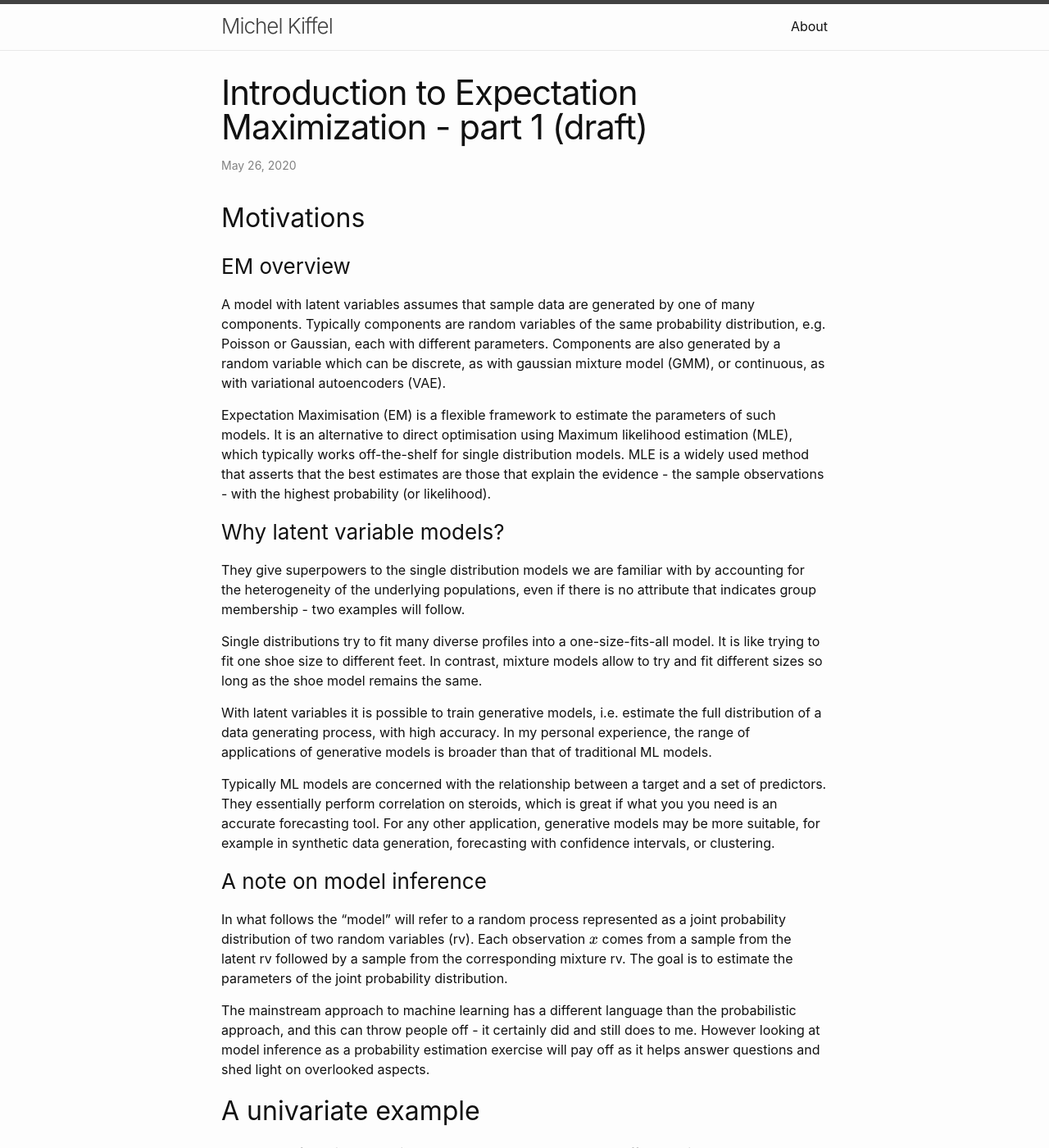
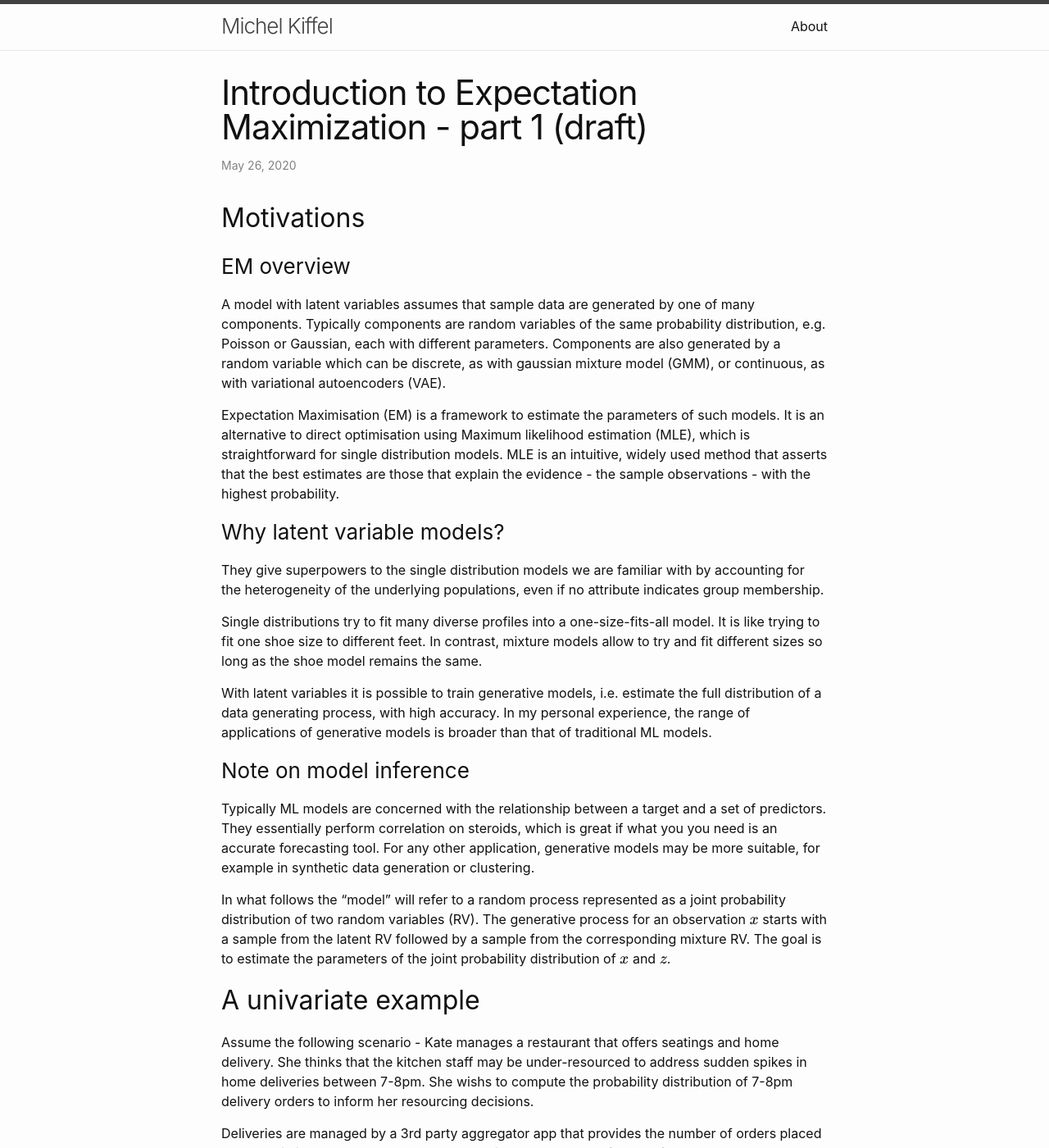
Before and after one commit to mkffl/mkffl.github.io, a Jekyll site: the page built from _posts/2020-05-26-Expectation-maximization-part-1.markdown, in a window 1280 px wide and 1400 px high. Shown: the whole window at 82% size. Built offline with Jekyll 4.4.1, drawn with Linux system fonts in a browser that asks for light colours; formulas are drawn with MathJax 3; some of the changed text lies outside the part shown.

Commit message:
clean up draft for part 1

````diff
--- a/_posts/2020-05-26-Expectation-maximization-part-1.markdown
+++ b/_posts/2020-05-26-Expectation-maximization-part-1.markdown
@@ -12,42 +12,26 @@ Typically components are random variables of the same probability distribution,
 each with different parameters. Components are also generated by a random variable which can be discrete,
 as with gaussian mixture model (GMM), or continuous, as with variational autoencoders (VAE).
 
-Expectation Maximisation (EM) is a flexible framework to estimate the parameters of
-such models. It is an alternative to direct optimisation using Maximum likelihood estimation (MLE),
-which typically works off-the-shelf for single distribution models. MLE is a widely used method that
-asserts that the best estimates are those that explain the evidence - the sample observations -
-with the highest probability (or likelihood).
+Expectation Maximisation (EM) is a  framework to estimate the parameters of such models. It is an alternative to direct optimisation using Maximum likelihood estimation (MLE), which is straightforward for single distribution models. MLE is an intuitive, widely used method that asserts that the best estimates are those that explain the evidence - the sample observations - with the highest probability.
 
 
 ### Why latent variable models?
 
-They give superpowers to the single distribution models we are familiar with by
-accounting for the heterogeneity of the underlying populations, even if there is no attribute
-that indicates group membership - two examples will follow.
+They give superpowers to the single distribution models we are familiar with by accounting for the heterogeneity of the underlying populations, even if no attribute indicates group membership.
 
-Single distributions try to fit many diverse profiles into a one-size-fits-all model. It is like
-trying to fit one shoe size to different feet. In contrast, mixture models allow to try and fit
-different sizes so long as the shoe model remains the same.
+Single distributions try to fit many diverse profiles into a one-size-fits-all model. It is like trying to fit one shoe size to different feet. In contrast, mixture models allow to try and fit different sizes so long as the shoe model remains the same.
 
 With latent variables it is possible to train generative models, i.e. estimate the full distribution
 of a data generating process, with high accuracy. In my personal experience, the range of applications of generative
 models is broader than that of traditional ML models.
 
-Typically ML models are concerned with the relationship between a target and a set of predictors. They essentially
-perform correlation on steroids, which is great if what you you need is an accurate forecasting
-tool. For any other application, generative models may be more suitable, for example in
-synthetic data generation, forecasting with confidence intervals, or clustering.
+### Note on model inference
 
-### A note on model inference
+Typically ML models are concerned with the relationship between a target and a set of predictors. They essentially perform correlation on steroids, which is great if what you you need is an accurate forecasting tool. For any other application, generative models may be more suitable, for example in synthetic data generation or clustering.
 
 In what follows the "model" will refer to a random process represented as a joint probability distribution of
-two random variables (rv). Each observation $x$ comes from a sample from the latent rv followed by a sample from
-the corresponding mixture rv. The goal is to estimate the parameters of the joint probability
-distribution.
-
-The mainstream approach to machine learning has a different language than the probabilistic approach, and this can
-throw people off - it certainly did and still does to me. However looking at model inference as a
-probability estimation exercise will pay off as it helps answer questions and shed light on overlooked aspects.
+two random variables (RV). The generative process for an observation $x$ starts with a sample from the latent RV followed by a sample from
+the corresponding mixture RV. The goal is to estimate the parameters of the joint probability distribution of $x$ and $z$.
 
 
 ## A univariate example
@@ -193,7 +176,7 @@ $$
 \end{equation}
 $$
 
-As explained in PRML:
+As explained in [PRML]({{ site.baseurl }}{% link _posts/2020-05-26-Expectation-maximization-part-1.markdown %}#refs):
 
 
 > The presence of the sum prevents the logarithm from acting directly on the
@@ -287,7 +270,7 @@ is higher than component 2 around $x=1$ as its parameter, which is also its expe
 The imaginary example above suggests why expectation maximization is useful. It's an optimization programme used to estimate parameters for probability distributions with latent variables when your best friend can't provide reasonably good estimates of the posterior $P(t=c \vert {x_i})$.
 
 
-EM addresses the same problem as MLE but takes a different, iterative approach to it. As shown before MLE quickly stumbles upon a complex expression whereas in the M step Kate worked around it using the "quasi complete-data" likelihood. At this stage three questions are left unanswered:
+EM addresses the same problem as MLE but takes a different, iterative approach to it. As shown before MLE quickly stumbles upon a complex expression whereas in the M step Kate worked around it using the "quasi complete-data" likelihood i.e. the expectation of the complete-data likelihood. At this stage three questions are left unanswered:
 
 <ul>
     <li>Where does the "quasi complete-data" function come from?</li>
@@ -342,7 +325,7 @@ $KL$ is handy because for a fixed value of $\theta$, she is equal to zero when $
 
 ### Proof of the decomposition
 
-The proof starts from the KL divergence and breaks it down to get equation 2.1. First, separate out the ratio inside the $\log$ and apply Bayes' theorem to the posterior $p(t_i=c \vert x_i,\theta)$
+The proof starts from the $KL$ divergence and breaks it down to get equation 2.1. First, separate out the ratio inside the $\log$ and apply Bayes' theorem to the posterior $p(t_i=c \vert x_i,\theta)$
 
 
 $$
@@ -357,13 +340,13 @@ KL(q(t_i=c)\parallel p(t_i=c|x_i,\theta))
 \end{equation}
 $$
 
-Further split out the fraction inside the $\log$ on the RHS expression, rearrange the resulting terms and use the fact that $p(x_i \vert \theta)$ does not depend on c and $\sum_c^K q(t_i=c)=1$ as $q$ is a distribution. The KL divergence is equal to
+Further split out the fraction inside the $\log$ on the RHS expression, rearrange the resulting terms and use the fact that $p(x_i \vert \theta)$ does not depend on c and $\sum_c^K q(t_i=c)=1$ as $q$ is a distribution. The $KL$ divergence is equal to
 
 $$
 -(\sum_i^N\sum_c^Kq(t_i=c)\log p(t_i=c, x_i|\theta)+\sum_i^N\sum_c^K q(t_i=c)\log q(t_i=c))+\sum_i^Np(x_i|\theta)
 $$
 
-So the KL divergence is the sum of the lower bound $L$ (LHS) and the marginalised log-likelihood $\log P(X|\theta)$ (RHS).
+So $KL$ is the sum of the lower bound $L$ (LHS) and the marginalised log-likelihood $\log P(X|\theta)$ (RHS).
 Rearranging gives 2.1.
 
 ### EM with code implementation
@@ -372,11 +355,11 @@ The EM framework starts with a random initialisation of either membership assign
 
 After each round the log-likelihood increases, and this goes on until there are no longer any significant increase.
 
-Let's look at each step in detail
+Let's look at each step in detail.
 
 #### Initialisation
 
-Start with a random guess of $\theta_0$ to kick off the iteration process. The code implementation uses different heuristics for the parameters. The prior probability $\pi_c$ is set at a fixed value of $\frac{1}{K}$ while $\lambda_c$ is assigned a random draw from a Poisson RV with a rate parameter equal to the sample average.
+Start with a random guess of $\theta_0$ to kick off the iteration process. The code implementation uses different heuristics for the parameters. The prior probability $\pi_c$ is set at a fixed value of $\frac{1}{C}$ while $\lambda_c$ is assigned a random draw from a Poisson RV with a rate parameter equal to the sample average.
 
 
 ```python
@@ -415,11 +398,11 @@ q = p(t_i=c \vert x_i, \theta)
 \tag{2.3}
 $$
 
-In equation 2.1 $\log P(X \vert \theta)$ does not vary with $q$ so $L$ is maximised when the KL divergence is minimised i.e. $q = p(t_i=c \vert x_i)$. If $L$ are red marbles, $q$ are blue marbles and $\log P(X \vert \theta)$ is a jar, the only way to fill it up with red marbles is to remove all the blues.
+In equation 2.1 $\log P(X \vert \theta)$ does not vary with $q$ so $L$ is maximised when the KL divergence is minimised i.e. $q = p(t_i=c \vert x_i)$. If $L$ is a set of red marbles, $KL$ blue marbles and $\log P(X \vert \theta)$ is a jar, the only way to fill  up the jar with red marbles is to remove all the blues.
 
-With a Poisson mixture, equation 2.3 is equivalent to equation 1.8. The function `e_step` below returns `q / np.sum(q, axis=-1, keepdims=True)` which is the solution in 1.8 because `q` is assigned one line above as a joint probability with the conditional probability $P(x \vert t)$ equal to a Poisson likelihood .
+With a Poisson mixture, equation 2.3 is equivalent to equation 1.8. The function `e_step` below returns `q / np.sum(q, axis=-1, keepdims=True)` which is the solution in 1.8 because `q`, assigned one line above, is the joint probability of $t$ and $x$.
 
-This snippet also demonstrates that EM works flexibly across different probability distributions that can just be plugged into the general E step function. In the next part `poisson_likelihood` will be replaced with a gaussian likelihood function.
+This snippet also demonstrates that EM works flexibly across different probability distributions that can just be plugged into the general E step function. In the next part of this blog article, `poisson_likelihood` will be replaced with a gaussian likelihood function.
 
 ```python
 def e_step(likelihood: Callable) -> Callable:
@@ -558,7 +541,8 @@ he will find Pauline after only 2 EM rounds.
 
 The alternative path (MLE) goes straight up, which is tempting, however he will have to put up a fight with Kong. Mario is not after the shortest path, he just wants to find his fiancé, so he'll choose EM.
 
+<a name="refs"></a>
 #### References:
-- C. Bishop. [Pattern Recognition and Machine Learning](https://www.amazon.co.uk/Pattern-Recognition-Learning-Information-Statistics/dp/0387310738/ref=redir_mobile_desktop?ie=UTF8&aaxitk=7ttuIh3b5xZ2KXlDWXNKZg&hsa_cr_id=6098124730202&ref_=sbx_be_s_sparkle_asin_1).
+- C. Bishop. [Pattern Recognition and Machine Learning](https://www.amazon.co.uk/Pattern-Recognition-Learning-Information-Statistics/dp/0387310738/ref=redir_mobile_desktop?ie=UTF8&aaxitk=7ttuIh3b5xZ2KXlDWXNKZg&hsa_cr_id=6098124730202&ref_=sbx_be_s_sparkle_asin_1) (PRML).
 - HSE online course. [Bayesian Methods for Machine Learning](https://www.coursera.org/learn/bayesian-methods-in-machine-learning).
 - Code is from Martin Krasser's [notebook](https://nbviewer.jupyter.org/github/krasserm/bayesian-machine-learning/blob/master/latent_variable_models_part_1.ipynb) with a few adjustments to make it more modular.
````
Also changed, not shown: other parts of _posts/2020-05-26-Expectation-maximization-part-1.markdown (+7 -8 lines).
